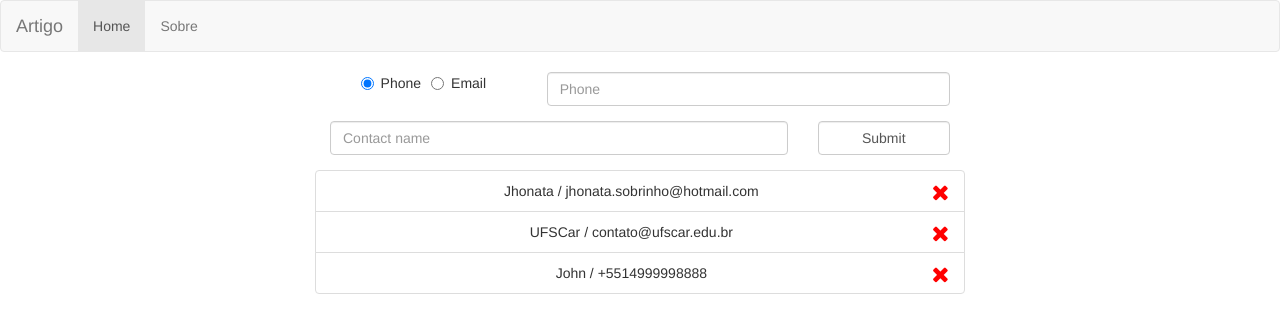
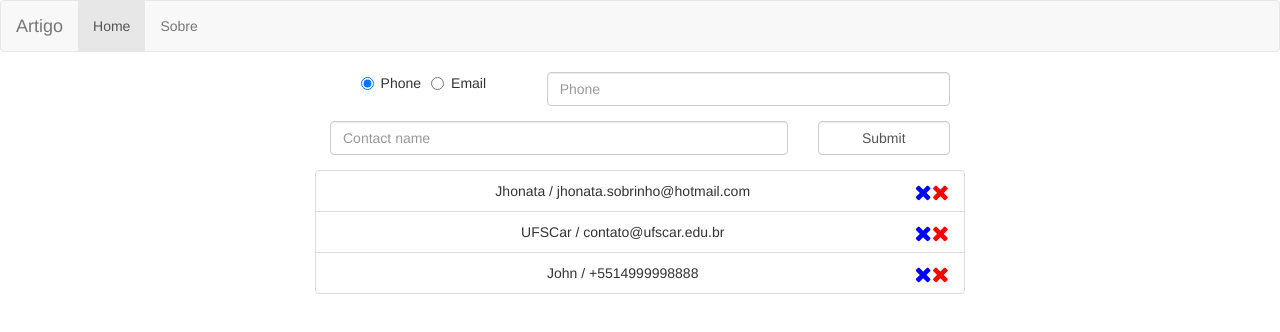
Before and after one commit to jhonatasobrinho/artigo-exemplo, a React (Create React App) app: page / in a window 1280 px wide. Shown: the top 332 px of the page. Built offline with nearby package versions, Linux system fonts and the light colour scheme.

Commit message:
Editar Contato imcompleto : Modelo 1 , Atividade 2

```diff
--- a/src/App.js
+++ b/src/App.js
@@ -43,6 +43,11 @@ class App extends Component {
         })
     }
 
+    onEditarContato(contato, e){
+        console.log(contato);
+        this.preencherCampos(contato, e)
+    }
+
     render() {
         return (
             <div className="App">
@@ -63,7 +68,8 @@ class App extends Component {
                 </nav>
                 <Main contatos={this.state.contatos}
                       onAdicionarContato={this.onAdicionarContato}
-                      onRemoverContato={this.onRemoverContato}/>
+                      onRemoverContato={this.onRemoverContato}
+                      onEditarContato={this.onEditarContato}/>
             </div>
         );
     }
@@ -73,6 +79,11 @@ class App extends Component {
         e.target[e.target.optradio.value].value = '';
         e.target.nome.value = '';
     }
+     preencherCampos(contato, e) {
+        e.target[e.target.optradio.value].focus();
+        e.target[e.target.optradio.value].value = contato.optValue;
+        e.target.nome.value = contato.name;
+    }
 }
 
 export default App;
--- a/src/components/main/Main.js
+++ b/src/components/main/Main.js
@@ -22,7 +22,7 @@ class Main extends Component {
     }
 
     render() {
-        const {contatos, onAdicionarContato, onRemoverContato} = this.props;
+        const {contatos, onAdicionarContato, onRemoverContato, onEditarContato} = this.props;
 
         return (
             <div className="container container-fluid" style={{maxWidth: '650px'}}>
@@ -87,6 +87,12 @@ class Main extends Component {
                                        className="fa fa-times fa-2x"
                                        aria-hidden="true"/>
 
+                                     <i onClick={() => onEditarContato(contato)}
+                                       style={{float: 'right', color: 'blue', cursor: 'pointer', fontSize: '22px'}}
+                                       className="fa fa-times fa-2x"
+                                       aria-hidden="true"/>
+
+
                                 </li>
                             );
                         })}
```
Also changed, not shown: 1 other file (tests, documents, lock files or other folders).
